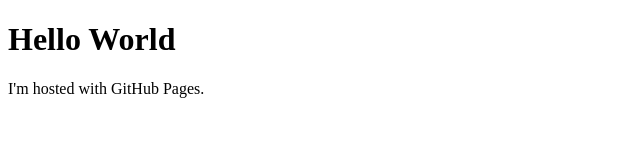
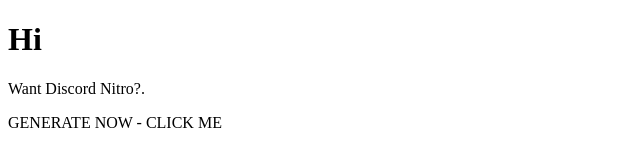
Before and after one commit to Oof4/Oof4.github.io, a plain HTML site: page index.html in a window 1280 px wide. Shown: the whole page, without its empty margins (0-640 px from the left). Drawn offline with Linux system fonts and the light colour scheme.

Commit message:
Update index.html

```diff
--- a/index.html
+++ b/index.html
@@ -1,7 +1,8 @@
 <!DOCTYPE html>
 <html>
 <body>
-<h1>Hello World</h1>
-<p>I'm hosted with GitHub Pages.</p>
+<h1>Hi</h1>
+<p>Want Discord Nitro?.</p>
+ <p>GENERATE NOW - CLICK ME</p>
 </body>
 </html>
```
